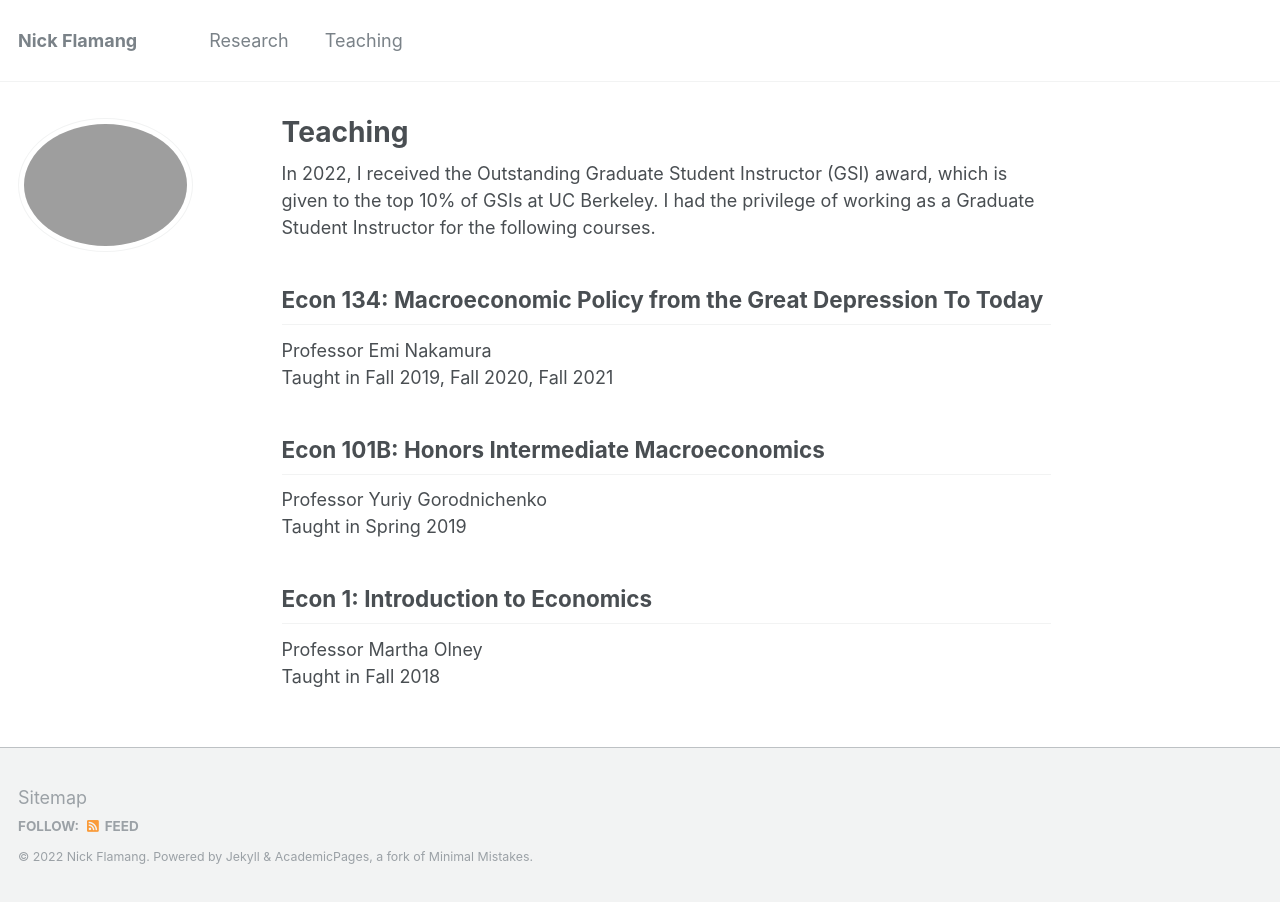
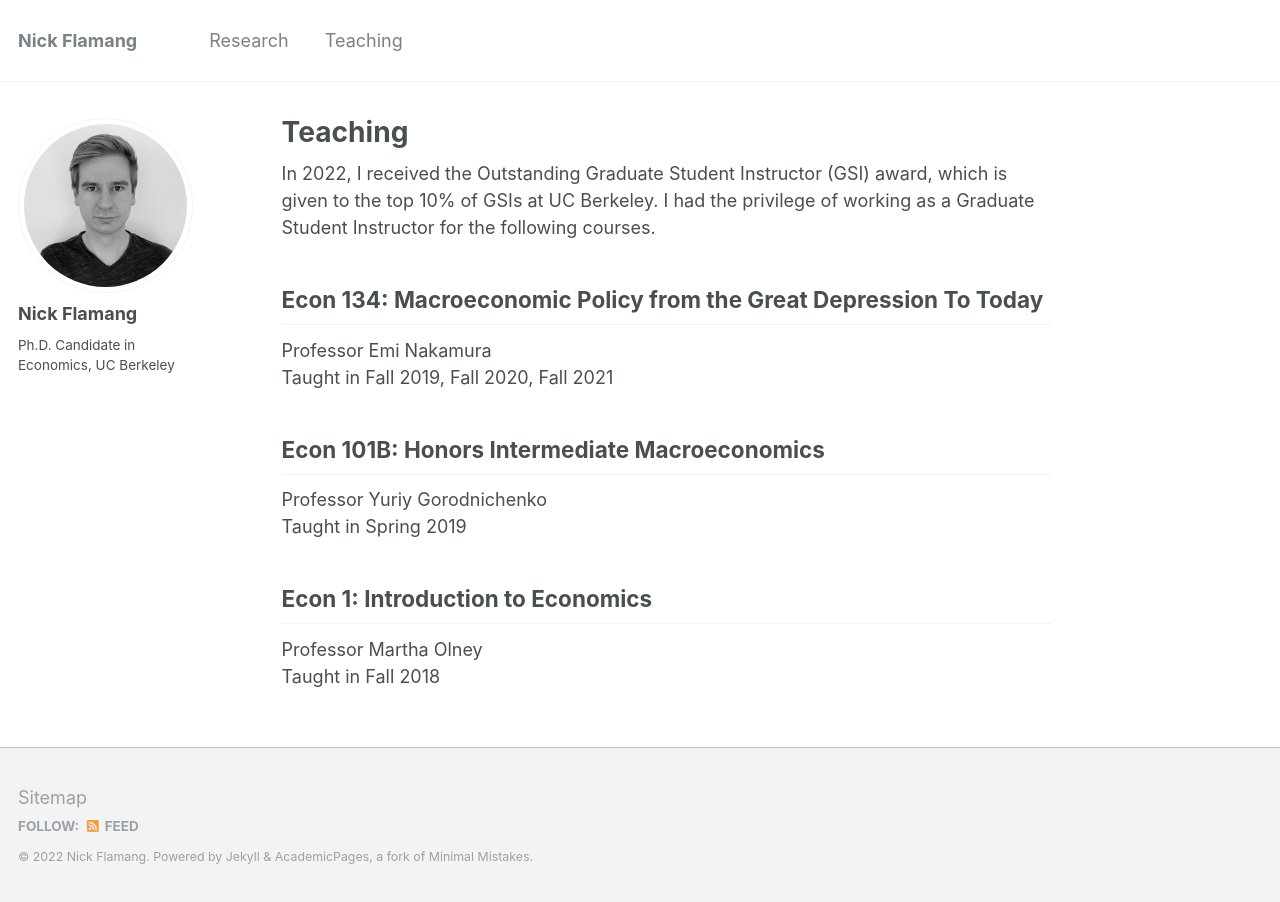
Before and after one commit to nickflamang/nickflamang.github.io, a Jekyll site: the page built from teaching.md, in a window 1280 px wide. Built offline with Jekyll 4.4.1, drawn with Linux system fonts in a browser that asks for light colours.

Commit message:
Update _config.yml

```diff
--- a/_config.yml
+++ b/_config.yml
@@ -80,9 +80,9 @@ analytics:
 
 # Site Author
 author:
-  name             : #"Nick Flamang"
-  avatar           : #"nick_website.jpg"
-  bio              : #"Ph.D. Candidate in Economics, UC Berkeley"
+  name             : "Nick Flamang"
+  avatar           : "nick_website.jpg"
+  bio              : "Ph.D. Candidate in Economics, UC Berkeley"
   location         : #"Berkeley, California"
   employer         :
   pubmed           :
@@ -197,7 +197,7 @@ defaults:
       type: posts
     values:
       layout: single
-      author_profile: true
+      author_profile: false
       read_time: true
       comments: true
       share: true
@@ -210,6 +210,15 @@ defaults:
       layout: single
       author_profile: true
   # _teaching
+  - scope:
+      path: ""
+      type: teaching
+    values:
+      layout: single
+      author_profile: true
+      share: true
+      comments: true
+   # _research
   - scope:
       path: ""
       type: teaching
```
